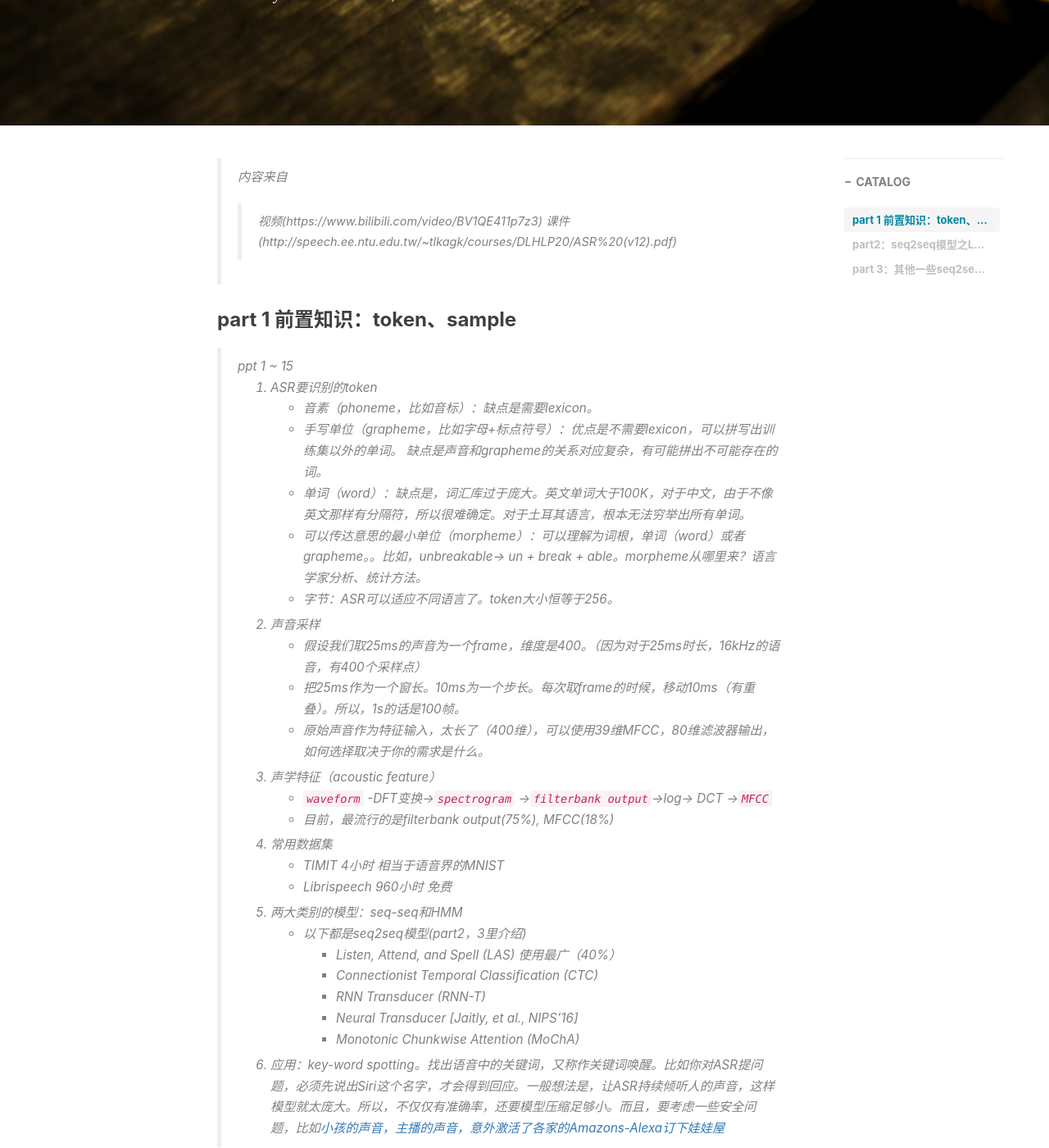
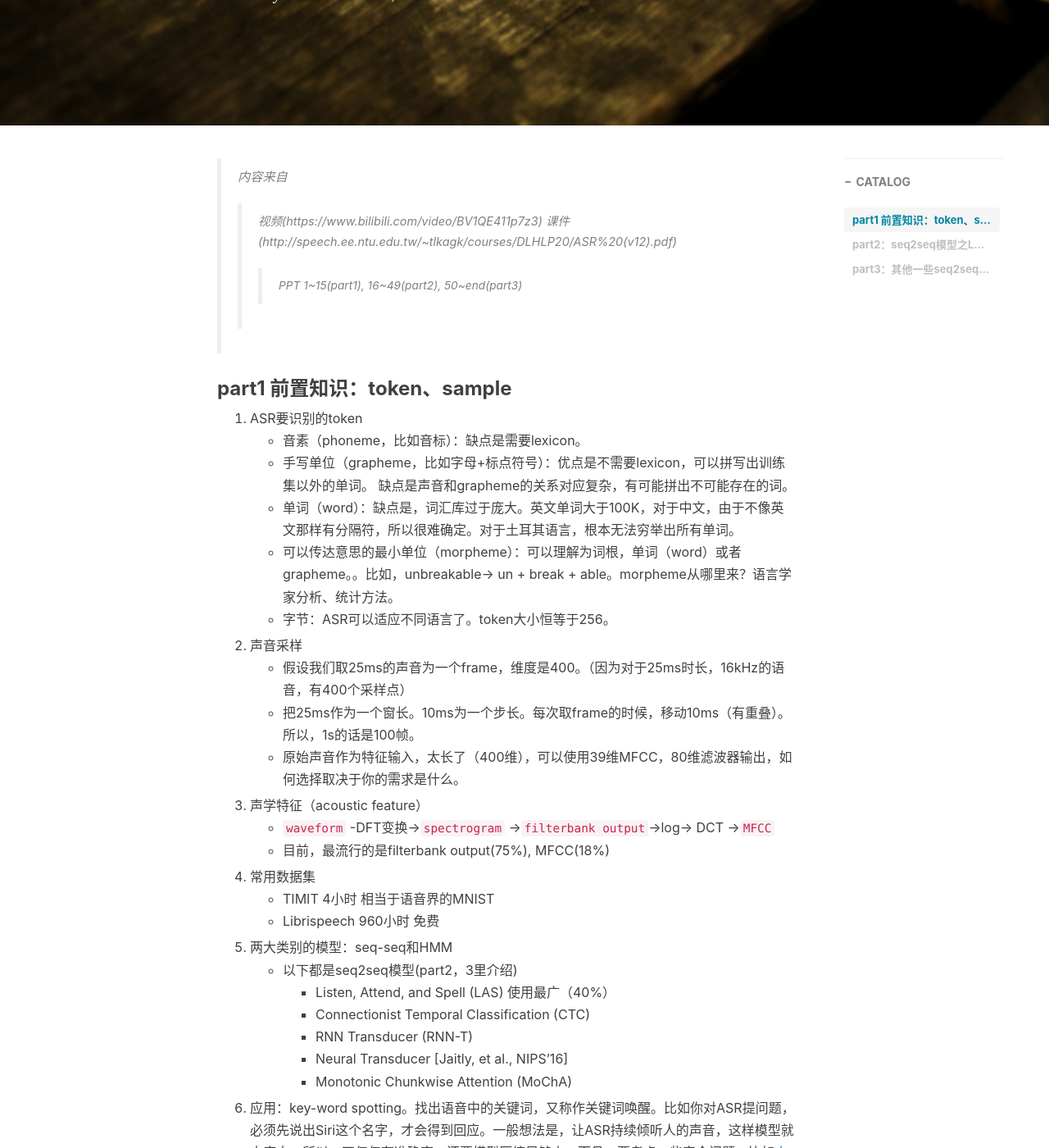
Before and after one commit to LeeeLiu/leeeliu.github.io, a Jekyll site: the page built from _posts/2020-03-25-speech_recognition.md, in a window 1280 px wide and 1400 px high, scrolled down 370 px. Shown: the whole window at 82% size. Built offline with Jekyll 4.4.1, drawn with Linux system fonts in a browser that asks for light colours; nearby versions of some CDN libraries; comment, search, counter and statistics services are not loaded; some of the changed text lies outside the part shown.

Commit message:
Update 2020-03-25-speech_recognition.md

```diff
--- a/_posts/2020-03-25-speech_recognition.md
+++ b/_posts/2020-03-25-speech_recognition.md
@@ -14,9 +14,9 @@ tags:
 >内容来自
 >>视频(https://www.bilibili.com/video/BV1QE411p7z3)
 >>课件(http://speech.ee.ntu.edu.tw/~tlkagk/courses/DLHLP20/ASR%20(v12).pdf)
+>>>PPT 1~15(part1), 16~49(part2), 50~end(part3)
 
-### part 1 前置知识：token、sample
->ppt 1 ~ 15
+### part1 前置知识：token、sample
 1. ASR要识别的token
     - 音素（phoneme，比如音标）：缺点是需要lexicon。
     - 手写单位（grapheme，比如字母+标点符号）：优点是不需要lexicon，可以拼写出训练集以外的单词。
@@ -83,8 +82,7 @@ softmax，输出C0。
 online语音辩识。LAS必须听完整个句子才能输出第一个token。
 
 
-### part 3：其他一些seq2seq模型
-- ppt 50 ~ end
+### part3：其他一些seq2seq模型
 1. CTC模型
     - 特点
         * 只有encoder（2006年出的 用在TIMIT）
```
Also changed, not shown: other parts of _posts/2020-03-25-speech_recognition.md (+0 -1 lines).
